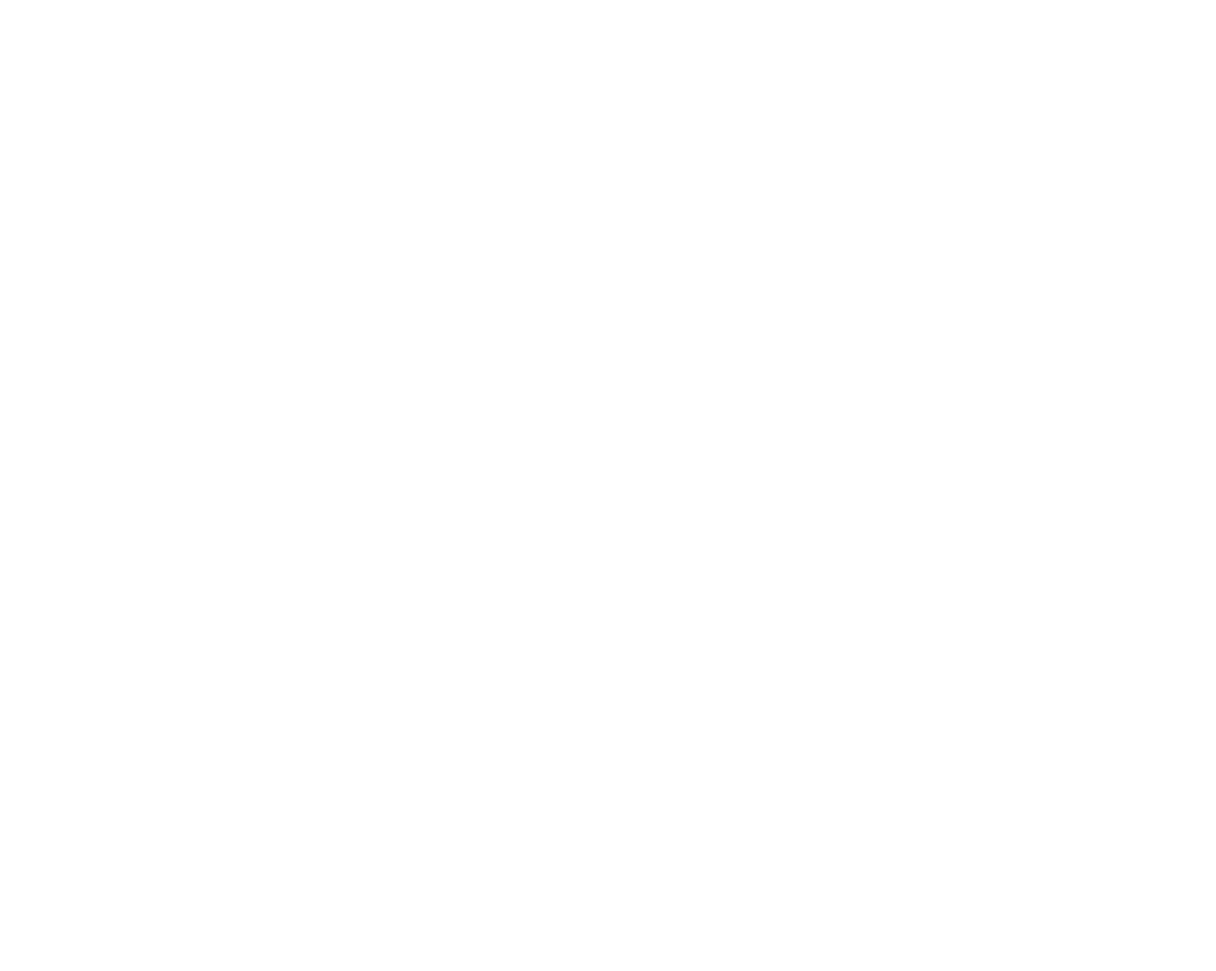
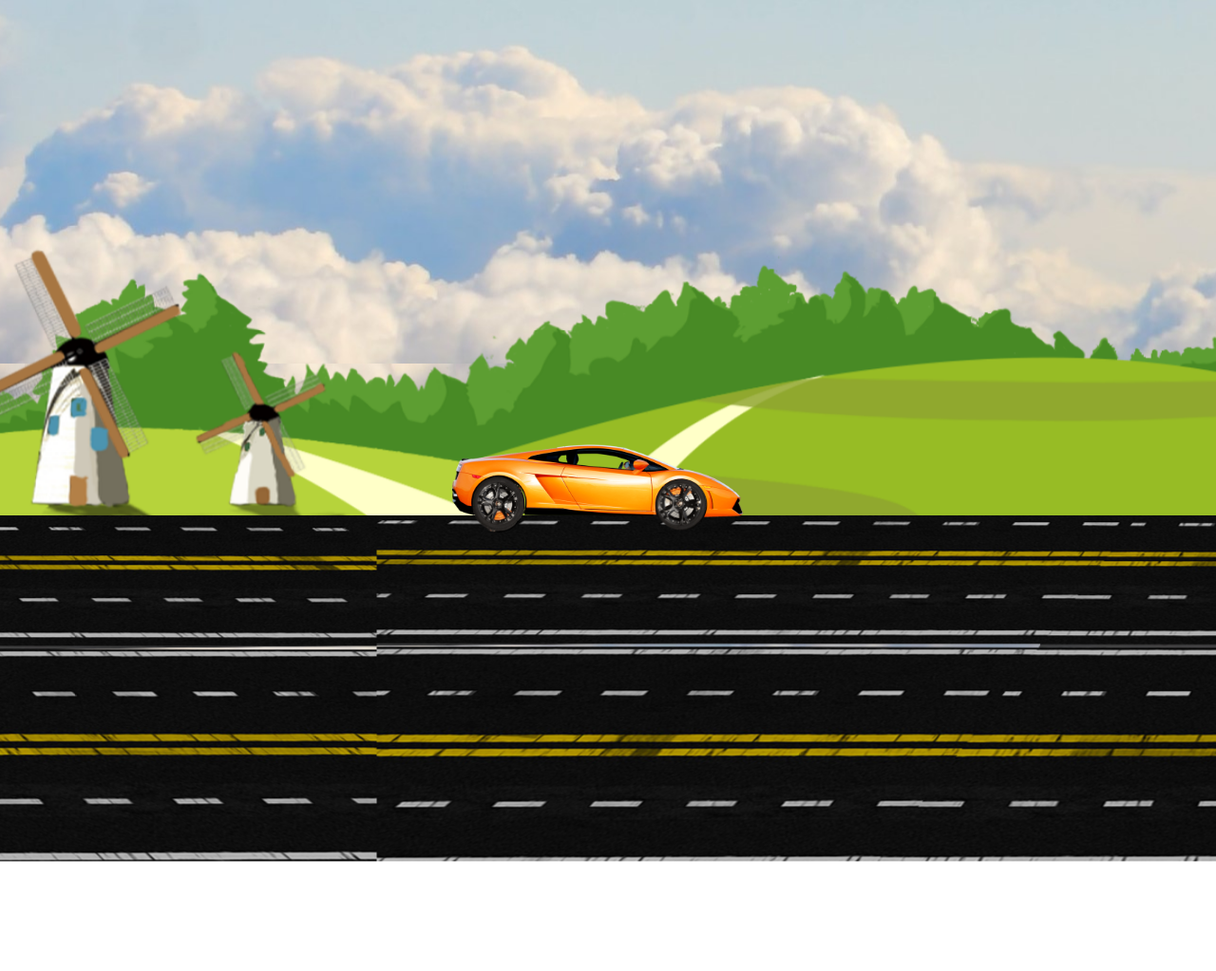
Before and after one commit to Shivam-GLA/Car-Animation, a plain HTML site: page index.html in a window 1280 px wide. Shown: the top 1023 px of the page at 95% size. Drawn offline with Linux system fonts and the light colour scheme.

Commit message:
change the file to index.html

```diff
--- a/moving car.html
+++ b/index.html
@@ -14,10 +14,10 @@
             <div class="track"></div>
             <div class="car">
                 <div class="wheel wheel1">
-                    <img src="/Projects/Project-04/img/car_wheel_left.png" alt="">
+                    <img src="./img/car_wheel_left.png" alt="">
                 </div>
                 <div class="wheel wheel2">
-                    <img src="/Projects/Project-04/img/car_wheel_right.png" alt="">
+                    <img src="./img/car_wheel_right.png" alt="">
                 </div>
             </div>
         </div>
--- a/style.css
+++ b/style.css
@@ -9,7 +9,7 @@ body{
 .sky{
     height:100vh;
     width:100%;
-    background-image: url("/Projects/Project-04/img/background.jpg");
+    background-image: url("./img/background.jpg");
     background-repeat: no-repeat;
     position: absolute;
     z-index:1;
@@ -19,7 +19,7 @@ body{
     content: "";
     height:50vh;
     width:800vw;
-    background:url("/Projects/Project-04/img/background.jpg");
+    background:url("./img/background.jpg");
     background-repeat: repeat-x;
     z-index: -1;
     animation:skyMove 70s ease-in infinite;
@@ -27,7 +27,7 @@ body{
 .trees{
     height:100vh;
     width:100%;
-    background-image: url("/Projects/Project-04/img/trees.png");
+    background-image: url("./img/trees.png");
     background-size: cover;
     position: absolute;
     top:-144px;
@@ -35,7 +35,7 @@ body{
 .track{
     height:60vh;
     width:800vw;
-    background-image: url("/Projects/Project-04/img/track.png");
+    background-image: url("./img/track.png");
     background-repeat: repeat-x;
     position: absolute;
     top:70vh;
@@ -44,7 +44,7 @@ body{
 .car{
     height:100px;
     width:380px;
-    background-image: url("/Projects/Project-04/img/car_body.png");
+    background-image: url("./img/car_body.png");
     background-size: cover;
     background-repeat: no-repeat;
     position: absolute;
```
